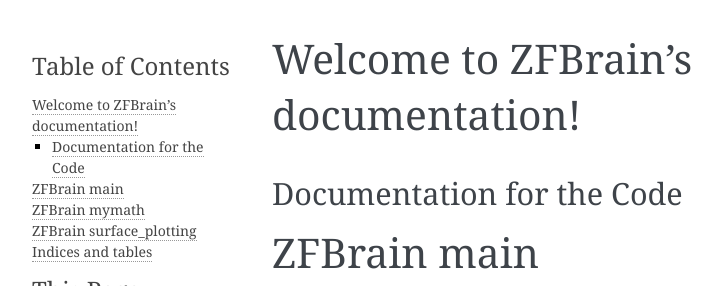
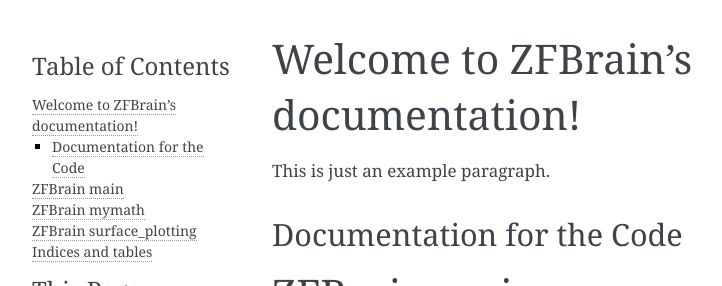
Before and after one commit to hneustadter/ZFBrain, a Sphinx documentation site: the page built from docs/source/index.rst, in a window 1280 px wide, cut to the strip 0-286 px from the top of the page. Shown: the whole strip, without its empty margins (148-870 px from the left). Built offline with Sphinx 7.4.7, drawn with Linux system fonts in a browser that asks for light colours.

Commit message:
made sample edit in html

```diff
--- a/docs/source/index.rst
+++ b/docs/source/index.rst
@@ -5,6 +5,8 @@
 
 Welcome to ZFBrain's documentation!
 ===================================
+
+This is just an example paragraph.
 
 .. toctree::
    :maxdepth: 2
```
Also changed, not shown: 6 other files.
